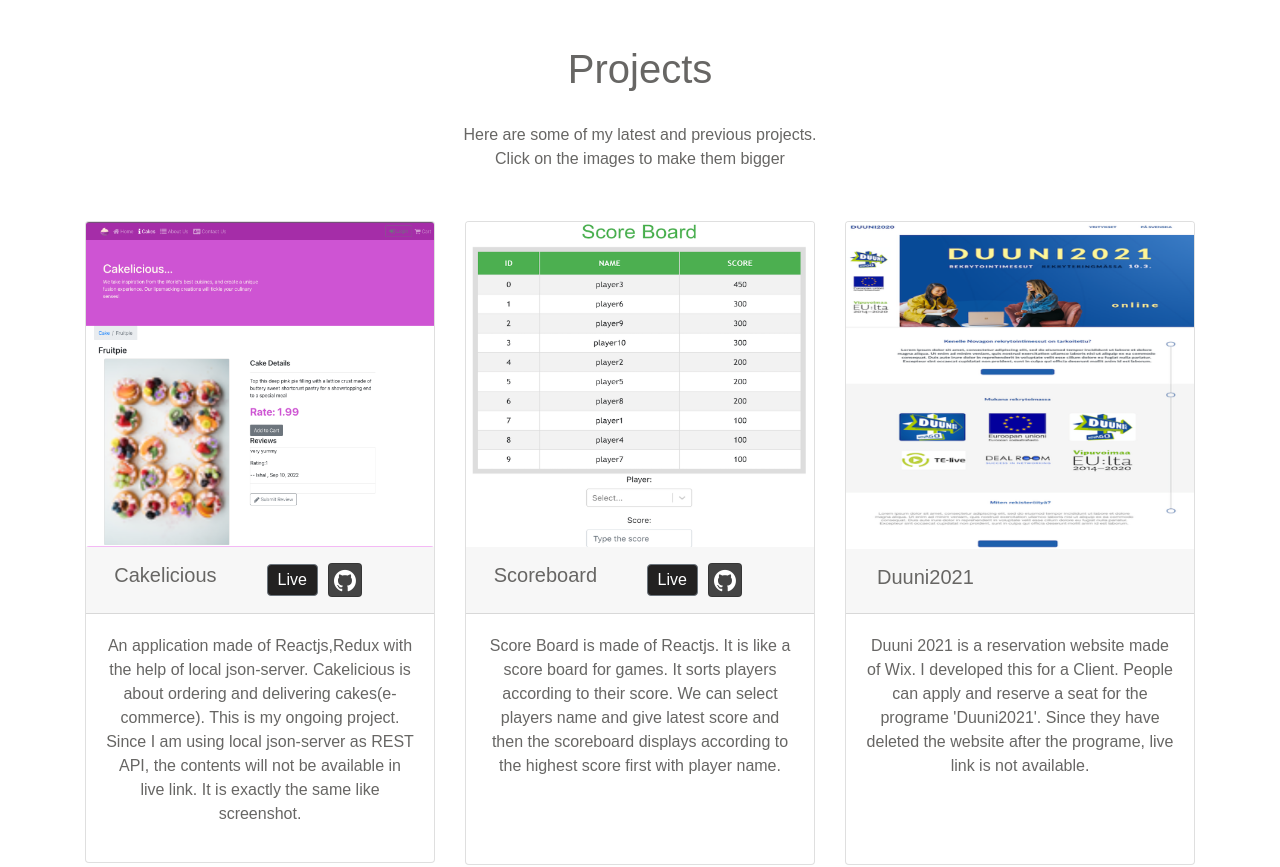
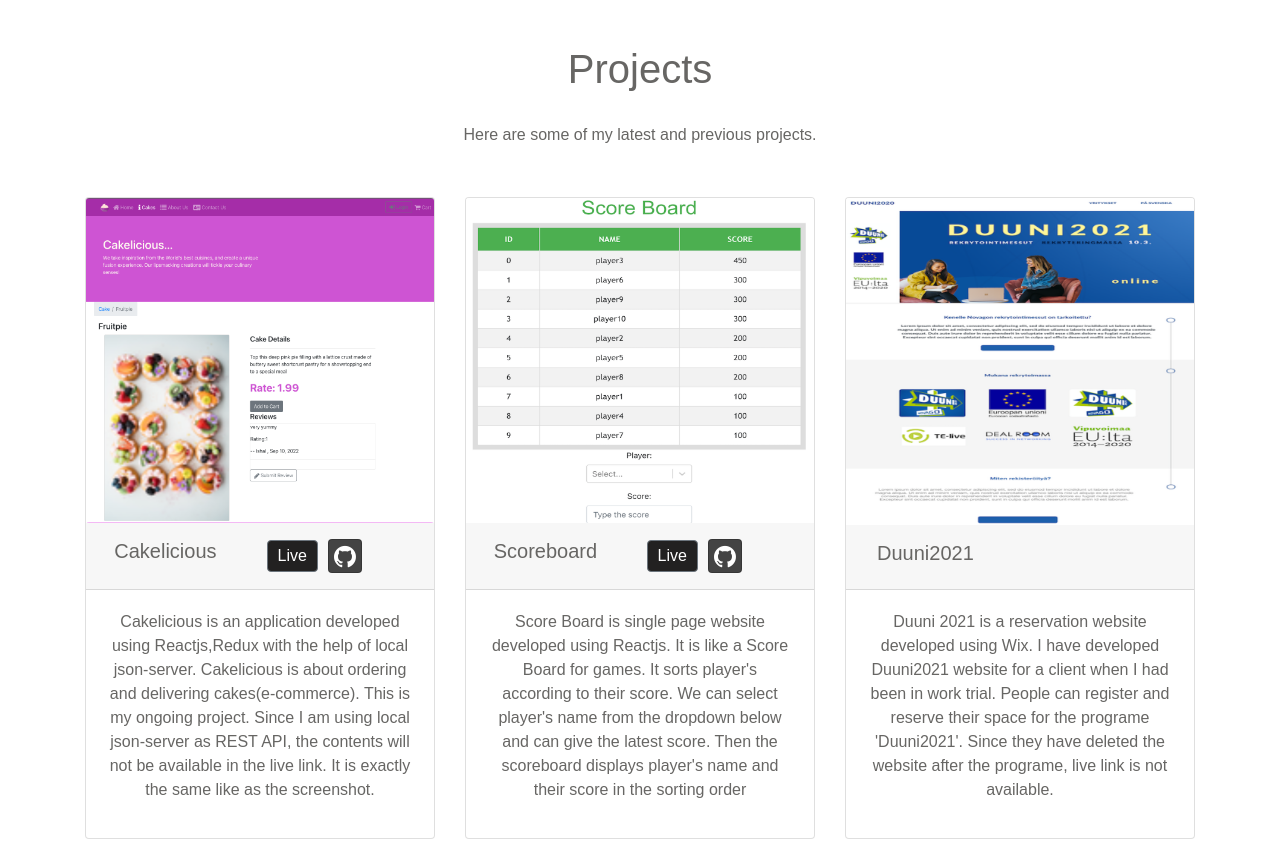
Before and after one commit to anusiraj/PortfolioAnu_React, a React (Create React App) app: page / in a window 1280 px wide. Shown: the part 1520-2387 px from the top of the page. Built offline with nearby package versions, Linux system fonts and the light colour scheme.

Commit message:
Code Cleanup

```diff
--- a/src/Components/ContactFormComponent.js
+++ b/src/Components/ContactFormComponent.js
@@ -29,7 +29,7 @@ const ContactForm = () => {
       });
   }
   return (
-    <div className='container' style={{marginBottom: 100}}>
+    <div className='container' style={{marginBottom: 70}}>
       <section id="contact">
 
       <h1 style={{marginBottom: 30}}>Contact Me</h1></section>
--- a/src/Components/ProjectComponent.js
+++ b/src/Components/ProjectComponent.js
@@ -3,11 +3,10 @@ import { Card, CardBody, CardImg, CardHeader, Button} from 'reactstrap';
 
 const Project = () => {
     return(
-        <div className='container' style={{marginBottom: 100}}>
+        <div className='container' style={{marginBottom: 70}}>
             <section id="projects">
                 <h1 style={{marginBottom: 30}}>Projects</h1></section>
-            <p>Here are some of my latest and previous projects.<br />
-                Click on the images to make them bigger</p>
+            <p>Here are some of my latest and previous projects.</p>
             <div className='row' style={{marginBottom: 30, marginTop:50}}>
                 <div className='col-sm'>
                         <Card>
@@ -27,15 +26,15 @@ const Project = () => {
                             </div>
                             </CardHeader>
                             <CardBody>
-                                <p>An application made of Reactjs,Redux with the help of local json-server.
+                                <p>Cakelicious is an application developed using Reactjs,Redux with the help of local json-server.
                                 Cakelicious is about ordering and delivering cakes(e-commerce).
                                 This is my ongoing project. Since I am using local json-server as REST API,
-                                the contents will not be available in live link. It is exactly the same like screenshot.</p>
+                                the contents will not be available in the live link. It is exactly the same like as the screenshot.</p>
                             </CardBody>
                         </Card>
                     </div>
                     <div className='col-sm'>
-                        <Card style = {{paddingBottom: '50px'}}>
+                        <Card>
                             <CardImg width="100%" src= 'assets/scoreboard.png' alt='html' />
                             <CardHeader>
                             <div className='row'>
@@ -52,15 +51,15 @@ const Project = () => {
                                 </div>
                             </CardHeader>
                             <CardBody>
-                                <p>Score Board is made of Reactjs. It is like a score board for games.
-                                    It sorts players according to their score. We can select players
-                                    name and give latest score and then the scoreboard displays according to the
-                                    highest score first with player name.</p>
+                                <p>Score Board is single page website developed using Reactjs. It is like a Score Board for games.
+                                    It sorts player's according to their score. We can select player's
+                                    name from the dropdown below and can give the latest score. Then the scoreboard displays player's
+                                    name and their score in the sorting order</p>
                             </CardBody>
                         </Card>
                     </div>
                     <div className='col-sm'>
-                        <Card style = {{paddingBottom: '50px'}}>
+                        <Card >
 
                             <CardImg width="100%" src= 'assets/duuni2021.png' alt='html' />
                             <CardHeader>
@@ -73,8 +72,9 @@ const Project = () => {
 
                             </CardHeader>
                             <CardBody>
-                                <p>Duuni 2021 is a reservation website made of Wix.
-                                    I developed this for a Client. People can apply and reserve a seat for the programe 'Duuni2021'.
+                                <p>Duuni 2021 is a reservation website developed using Wix.
+                                    I have developed Duuni2021 website for a client when I had been in work trial.
+                                    People can register and reserve their space for the programe 'Duuni2021'.
                                     Since they have deleted the website after the programe, live link is not available.</p>
                             </CardBody>
                         </Card>
```
